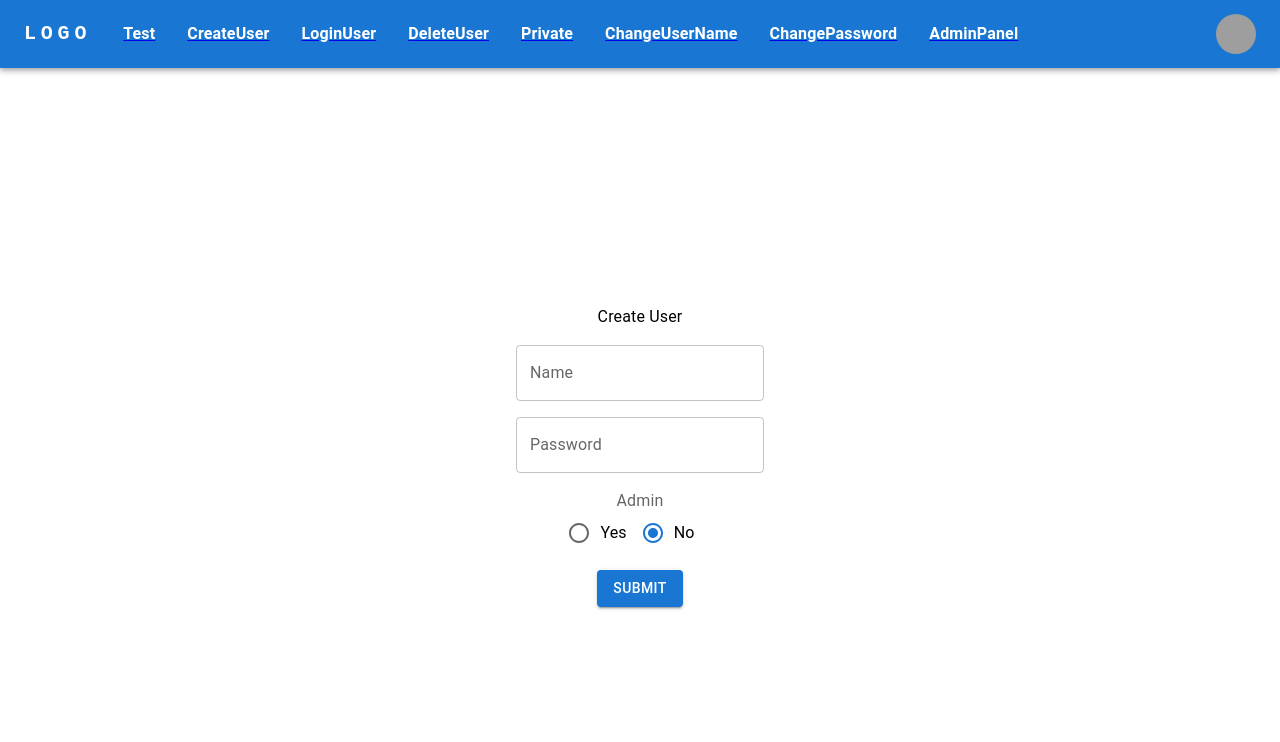
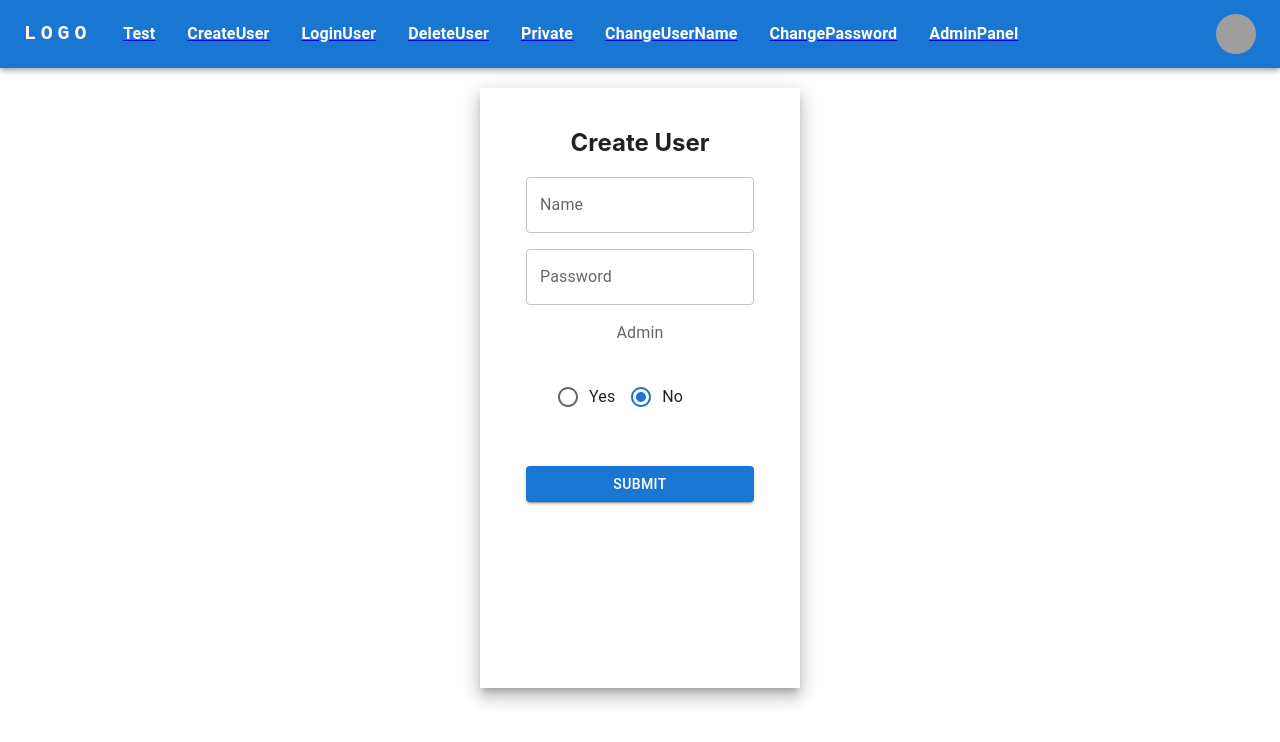
Before and after one commit to prasadmagi/frontenduser, a React (Create React App) app: page /CreateUser in a window 1280 px wide. Shown: the top 742 px of the page. Built offline with nearby package versions, Linux system fonts and the light colour scheme; grey boxes are pictures that could not be loaded; the HTML template or start-up script is replaced by a standard one.

Commit message:
Ui change login and createsuer

```diff
--- a/src/components/AdminPanel.js
+++ b/src/components/AdminPanel.js
@@ -24,8 +24,17 @@ export const AdminPanel = () => {
   const dataUser = useContext(UserContext);
   console.log(dataUser, "dataUser");
   if (dataUser.isAdminUser !== "Yes") {
-    toast("User is not Admin");
-    navigate("/");
+
+    popUp({ message: "User is Not Admin", icons: "error", title: "Error" }).then((event) => {
+      if (event.isConfirmed) {
+
+
+      }
+    })
+    setTimeout(() => {
+
+      navigate("/");
+    }, 100)
   }
   const handleUserData = async () => {
     debugger;
@@ -73,15 +82,15 @@ export const AdminPanel = () => {
               display: "grid",
               gridTemplateColumns: "repeat(auto-fill, minmax(100px, 1fr))",
               gap: 8,
-              marginTop:"10px",
+              marginTop: "10px",
               color: "white",
-              margin:"1px"
+              margin: "1px"
             }}
           >
             {allUser &&
               allUser.map((user) => {
                 return (
-                  <CardContent sx={{ backgroundColor: "blue", borderRadius:"10px", width:"120px"}}>
+                  <CardContent sx={{ backgroundColor: "blue", borderRadius: "10px", width: "120px" }}>
                     <Typography level="title-md" textColor="inherit">
                       {user.name}
                     </Typography>
--- a/src/components/CreateUser.js
+++ b/src/components/CreateUser.js
@@ -7,6 +7,7 @@ import {
   TextField,
   Typography
 } from "@mui/material";
+import Paper from '@mui/material/Paper';
 import CircularProgress from "@mui/material/CircularProgress";
 import Radio from '@mui/material/Radio';
 import RadioGroup from '@mui/material/RadioGroup';
@@ -73,6 +74,8 @@ export const CreateUser = () => {
 
 
   };
+
+  const paperStyle = { padding: 20, height: '70vh', width: 280, margin: "20px auto" }
   return (
     <>
       {isLoading ? (
@@ -87,19 +90,12 @@ export const CreateUser = () => {
           <CircularProgress />
         </Grid>
       ) : (
-        <Grid
-          container
-          spacing={3}
-          direction="column"
-          alignItems="center"
-          justifyContent="center"
-          sx={{ minHeight: "100vh" }}
-        >
-          <Grid container item direction="column" justify="center" spacing={2}>
-            <Grid item spacing={2} xs={8}>
-              <Typography>Create User</Typography>
-            </Grid>
-            <Grid item spacing={2} xs={8}>
+
+        <Grid>
+          <Paper elevation={10} style={paperStyle} square={true}>
+            <Grid align="center" sx={{ margin: "10px", height: "100%" }}>
+              <h2>Create User</h2>
+              <Grid sx={{ margin: "1rem" }}>
                 <TextField
                   value={name}
                   onChange={(e) => setname(e.target.value)}
@@ -110,7 +106,7 @@ export const CreateUser = () => {
                   ref={nameref}
                 />
               </Grid>
-            <Grid item spacing={2} xs={8}>
+              <Grid sx={{ margin: "1rem" }}>
                 <TextField
                   value={password}
                   onChange={(e) => setpassword(e.target.value)}
@@ -121,8 +117,7 @@ export const CreateUser = () => {
                   ref={passwordref}
                 />
               </Grid>
-            <Grid item spacing={2} xs={8}>
-              <FormControl>
+              <Grid align="center" sx={{ margin: "1rem" }}>
                 <FormLabel id="demo-controlled-radio-buttons-group">Admin</FormLabel>
                 <RadioGroup
                   row
@@ -131,52 +126,29 @@ export const CreateUser = () => {
                   value={isAdmin}
                   onChange={handleChange}
                 >
+                  <Grid align="center" sx={{ margin: "2rem" }}>
                     <FormControlLabel value="Yes" control={<Radio />} label="Yes" />
                     <FormControlLabel value="No" control={<Radio />} label="No" />
+                  </Grid>
                 </RadioGroup>
-              </FormControl>
               </Grid>
-            <Grid item spacing={2} xs={8}>
+              <Grid sx={{ margin: "1rem" }}>
                 <Button
                   variant="contained"
                   color="primary"
                   type="submit"
                   className="button-block"
                   onClick={handlesubmit}
+                  fullWidth
                 >
                   Submit
                 </Button>
               </Grid>
             </Grid>
+          </Paper>
         </Grid>
       )}
-      {/* <div>
-      <h2> User Create</h2>
-      {isLoading ? (
-        <Loading />
-      ) : (
-        <form onSubmit={handlesubmit}>
-          <input
-            value={name}
-            onChange={(e) => setname(e.target.value)}
-            placeholder="Enter Name"
-          />
-          <input
-            value={password}
-            onChange={(e) => setpassword(e.target.value)}
-            placeholder="Enter Name"
-          />
-          <label>
-            Role As Admin:
-            <select name="role" defaultValue={"false"} value={role}>
-              <option value={"true"}>True</option>
-              <option value={"False"}>False</option>
-            </select>
-          </label>
-          <input type="Submit" value={"Submit"} />
-        </form>
-      )}
-    </div> */}
+
     </>
   );
 };
--- a/src/components/LoginUser.js
+++ b/src/components/LoginUser.js
@@ -10,6 +10,7 @@ import {
   TextField,
   Typography,
 } from "@mui/material";
+import Paper from '@mui/material/Paper';
 import UserContext from "./UserContext";
 
 export const LoginUser = () => {
@@ -113,7 +114,7 @@ export const LoginUser = () => {
 
     // let result = await response.data;
   };
-
+  const paperStyle = { padding: 20, height: '70vh', width: 280, margin: "20px auto" }
   return (
     <>
       {isloading ? (
@@ -129,26 +130,11 @@ export const LoginUser = () => {
         </Grid>
       ) : (
         <>
-          <Grid
-            container
-            spacing={3}
-            direction="column"
-            alignItems="center"
-            justifyContent="center"
-            sx={{ minHeight: "100vh" }}
-          >
-            {/* <Grid item spacing={3}> */}
-            <Grid
-              container
-              item
-              direction="column"
-              justify="center"
-              spacing={2}
-            >
-              <Grid item spacing={2} xs={8}>
-                <Typography>Login User</Typography>
-              </Grid>
-              <Grid item spacing={2} xs={8}>
+
+          <Paper elevation={10} style={paperStyle} square={true}>
+            <Grid align="center" sx={{ margin: "10px" }}>
+              <h2>Login User</h2>
+              <Grid align="center" sx={{ margin: "1rem" }}>
                 <TextField
                   value={name}
                   onChange={(e) => setname(e.target.value)}
@@ -158,7 +144,7 @@ export const LoginUser = () => {
                   variant="outlined"
                 />
               </Grid>
-              <Grid item spacing={2} xs={6}>
+              <Grid align="center" sx={{ margin: "1rem" }} >
                 <TextField
                   value={password}
                   onChange={(e) => setpassword(e.target.value)}
@@ -168,22 +154,23 @@ export const LoginUser = () => {
                   variant="outlined"
                 />
               </Grid>
-              <Grid item spacing={2}>
+              <Grid align="center" sx={{ margin: "1rem" }}>
                 <Button
                   variant="contained"
                   color="primary"
                   type="submit"
                   className="button-block"
                   onClick={handlesubmit}
+                  fullWidth
                 >
                   Submit
                 </Button>
               </Grid>
             </Grid>
-            {/* </Grid> */}
-          </Grid>
+          </Paper>
         </>
-      )}
+      )
+      }
     </>
   );
 };
```
Lines whose indentation alone changed are shown as unchanged.
